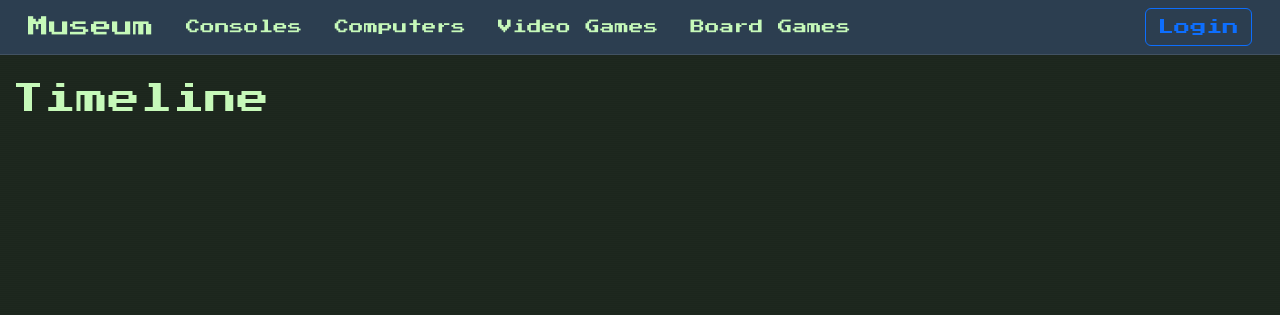
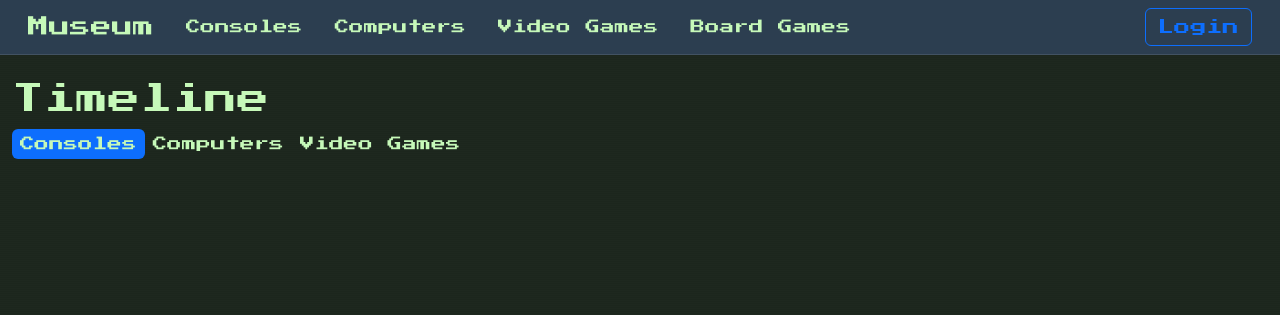
Before and after one commit to danimap27/20thCenturyVideoGames, a Django app: page /timeline/consoles/ in a window 1280 px wide. Shown: the top 315 px of the page. Run offline with Django 5.2, Linux system fonts and the light colour scheme; data that the repository does not hold is empty; some libraries are stand-ins or nearby versions.

Commit message:
Add navigation to switch between timelines

```diff
--- a/catalog/views.py
+++ b/catalog/views.py
@@ -146,12 +146,22 @@ class ConsoleTimelineView(generic.ListView):
     paginate_by = 20
     ordering = ["release_year"]
 
+    def get_context_data(self, **kwargs):
+        context = super().get_context_data(**kwargs)
+        context["timeline_type"] = "consoles"
+        return context
+
 
 class ComputerTimelineView(generic.ListView):
     model = Computer
     template_name = "catalog/timeline.html"
     paginate_by = 20
     ordering = ["release_year"]
+
+    def get_context_data(self, **kwargs):
+        context = super().get_context_data(**kwargs)
+        context["timeline_type"] = "computers"
+        return context
 
 
 class VideoGameTimelineView(generic.ListView):
@@ -160,6 +170,11 @@ class VideoGameTimelineView(generic.ListView):
     paginate_by = 20
     ordering = ["release_year"]
 
+    def get_context_data(self, **kwargs):
+        context = super().get_context_data(**kwargs)
+        context["timeline_type"] = "videogames"
+        return context
+
 
 class BoardGameTimelineView(generic.ListView):
     model = BoardGame
--- a/templates/catalog/timeline.html
+++ b/templates/catalog/timeline.html
@@ -3,6 +3,11 @@
 {% load i18n %}
 {% block content %}
 <h1>{% trans "Timeline" %}</h1>
+<nav class="nav nav-pills mb-3">
+  <a class="nav-link {% if timeline_type == 'consoles' %}active{% endif %}" href="{% url 'catalog:console_timeline' %}">{% trans "Consoles" %}</a>
+  <a class="nav-link {% if timeline_type == 'computers' %}active{% endif %}" href="{% url 'catalog:computer_timeline' %}">{% trans "Computers" %}</a>
+  <a class="nav-link {% if timeline_type == 'videogames' %}active{% endif %}" href="{% url 'catalog:videogame_timeline' %}">{% trans "Video Games" %}</a>
+</nav>
 <ul class="list-group">
   {% for obj in object_list %}
   <li class="list-group-item">
```
